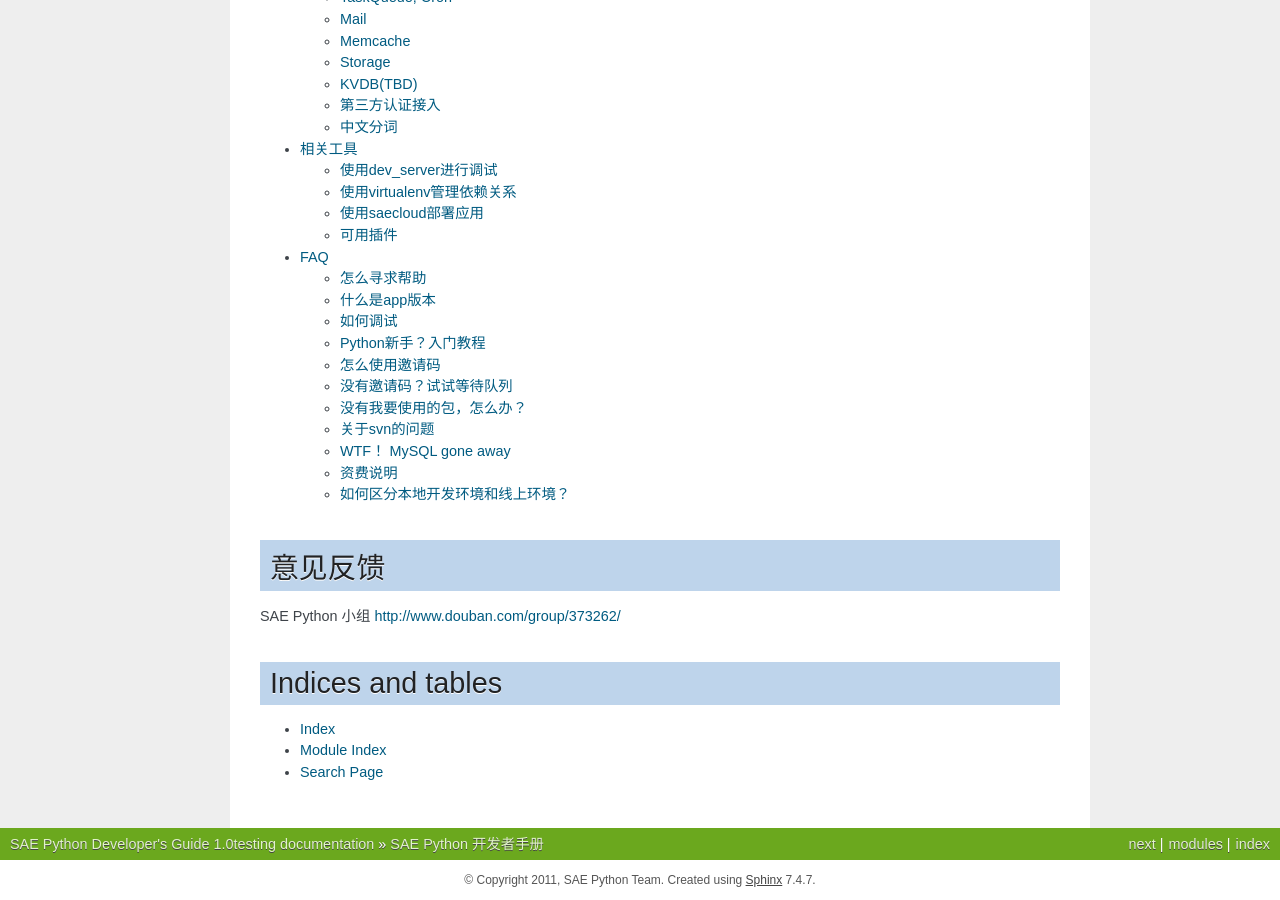
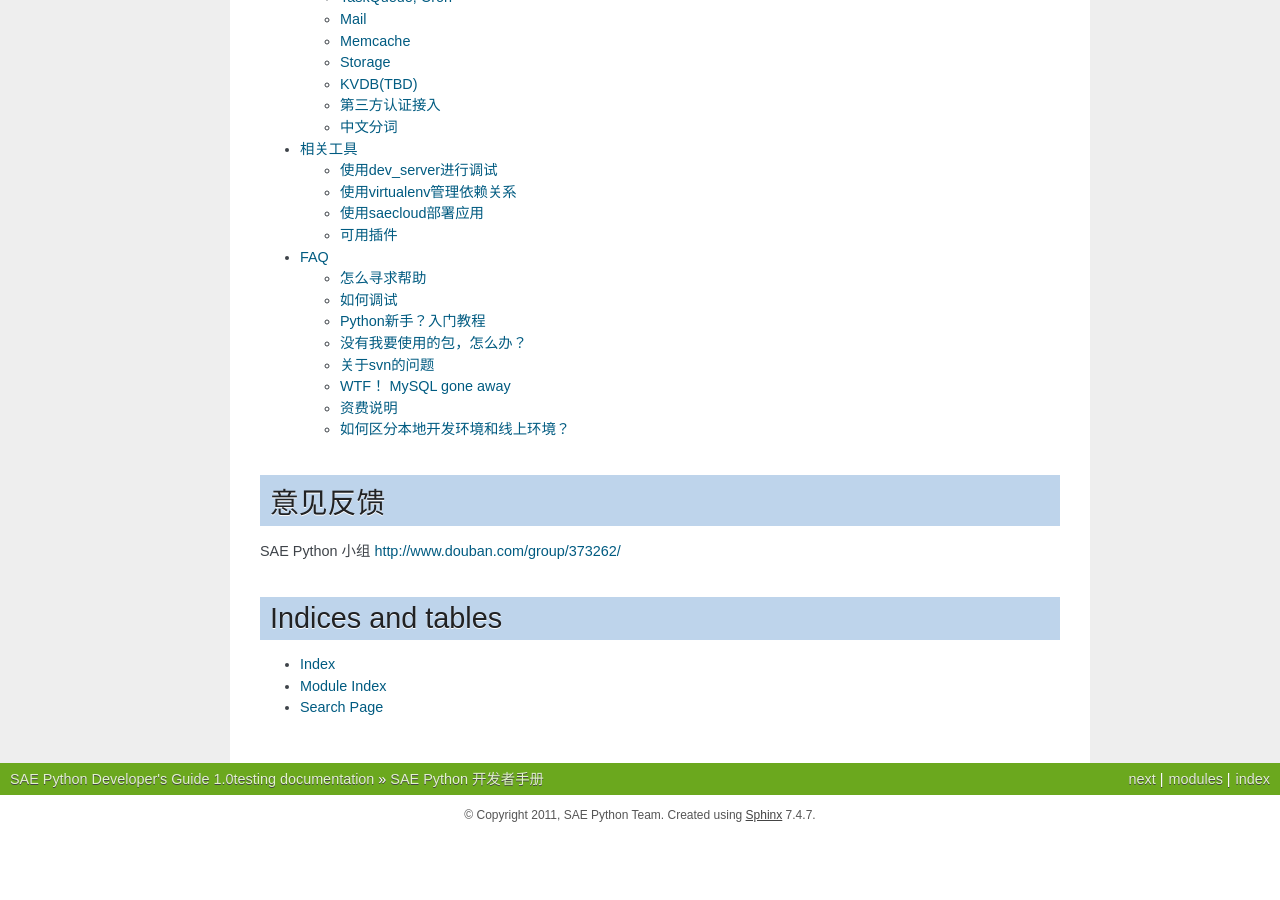
Before and after one commit to sinacloud/sae-python-dev-guide, a Sphinx documentation site: the page built from docs/index.rst, in a window 1280 px wide and 900 px high, scrolled down 592 px. Built offline with Sphinx 7.4.7, drawn with Linux system fonts in a browser that asks for light colours; after the commit the page ends 1427 px from its top, so only the background shows below that; some of the changed lines change nothing that is shown.

Commit message:
Update FAQ

```diff
--- a/docs/faq.rst
+++ b/docs/faq.rst
@@ -5,24 +5,15 @@
 怎么寻求帮助
 -------------------------
 
-- 豆瓣小组: http://www.douban.com/group/topic/26638508/
-- 反馈BUG:  http://sae.sina.com.cn/?m=feedback#bug
-- 论坛:   http://cloudbbs.org/
-- Sina App Engine Blog: http://blog.sae.sina.com.cn/
-- SinaAppEngine的微博 : http://e.weibo.com/saet
+关于SAE Python相关服务的问题可以在以下地方反馈：
 
+* `SAE Python豆瓣小组 <http://www.douban.com/group/topic/26638508/>`_
+* `SAE论坛 <http://cloudbbs.org/>`_
 
-什么是app版本
----------------
+关于Python编程的其它问题，推荐到 `CPyUG邮件列表`_ 和 `Python编程豆瓣小组`_ 寻求帮助。
 
-SAE app 代码以数字标识版本，如pythondemo应用有4个版本::
-
-    jaime@westeros:~/source/chenfeng/pythondemo$ ls
-    1  2  3  4
-
-代码必须被放到某个版本数字目录里，默认为版本 1，可以在网页界面更改。
-
-改变默认版本之后，请确保当前版本路径在sys.path最前面，防止误导入到旧版本的模块
+.. _CPyUG邮件列表: http://groups.google.com/group/python-cn?hl=zh-CN
+.. _Python编程豆瓣小组: http://www.douban.com/group/python/
 
 如何调试
 ------------
@@ -52,58 +43,30 @@
 
 Python新手？入门教程
 --------------------------
-笨办法学Python, Learn Python The Hard Way
-~~~~~~~~~~~~~~~~~~~~~~~~~~~~~~~~~~~~~~~~~~
-作者: Zed Shaw, 译者: wangdingwei82@gmail.com
 
-http://readthedocs.org/docs/learn-python-the-hard-way-zh_cn-translation/en/latest/index.html
+* 笨办法学Python, Learn Python The Hard Way
 
+  作者: Zed Shaw, 译者: wangdingwei82@gmail.com
 
-Python 2.6.7 官方教程
-~~~~~~~~~~~~~~~~~~~~~~~~~~
-http://docs.python.org/release/2.6.7/tutorial/index.html
+  http://readthedocs.org/docs/learn-python-the-hard-way-zh_cn-translation/en/latest/index.html
 
-模块索引
-~~~~~~~~~~~~~~~~~~~~~~~~~~~~~~~~~~
-Python编程必备书签
+* Python 2.6.7 官方教程
 
-http://docs.python.org/release/2.6.7/modindex.html
+  http://docs.python.org/release/2.6.7/tutorial/index.html
 
+* Python模块索引
 
-怎么使用邀请码
-------------------------------------------------------------------
-首先，你必须有一个sae帐户，如果没有请在 http://sae.sina.com.cn 注册。
-
-其次，你需要正确设置你sae帐户的安全邮箱，请见 http://appstack.sinaapp.com/invite/。
-
-然后，打开邀请入口， http://appstack.sinaapp.com/invite/  ，输入邀请码。
-如果你收到的邀请码是链接形式，直接点击就行。
-
-系统完成授权需5分钟左右。之后你可直接创建python应用，并无邮件通知。
-
-如果按上述步骤操作仍有问题，请发帖说明。
-
-如果你在输入邀请码之前没有sae帐户，没有设置安全邮箱，或设置了错误的
-安全邮箱，邀请码仍是有效的。请注册帐户，修改安全邮箱，等待5分钟左右再试。
-
-
-没有邀请码？试试等待队列
-------------------------------
-http://appstack.sinaapp.com/queue
-
+  http://docs.python.org/release/2.6.7/modindex.html
 
 没有我要使用的包，怎么办？
 ------------------------------------------
-Don't panic.
 
-使用virtualenv管理依赖关系
-http://appstack.sinaapp.com/static/doc/release/testing/runtime.html#virtualenv
-
+Don't panic.  See :ref:`howto-use-sae-python-with-virtualenv`
 
 关于svn的问题
 ---------------------------
 
-+++++++++++++++++++千万不要用svn cp，mv。You're warned.++++++++++++++
+.. warning:: 不要使用svn cp，mv，目前还不支持这两个操作。
 
 http://sae.sina.com.cn/?m=devcenter&catId=211
 
```
